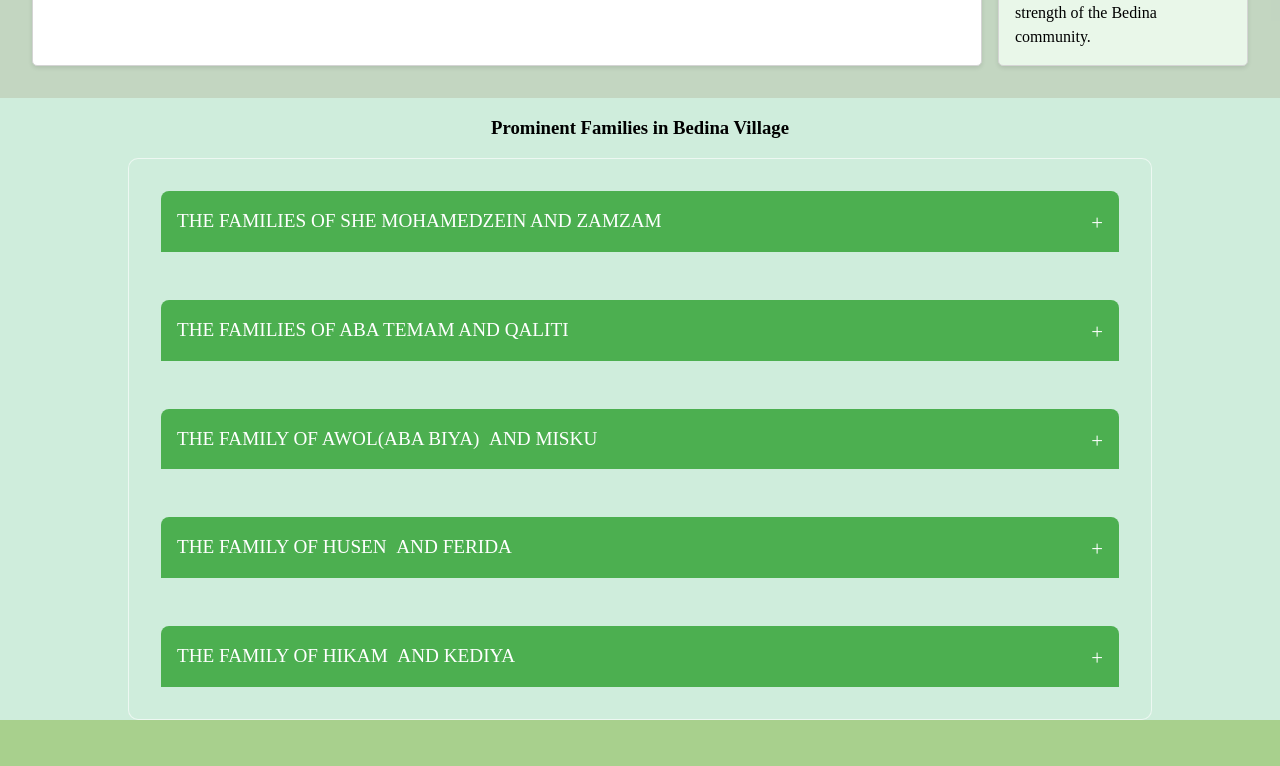
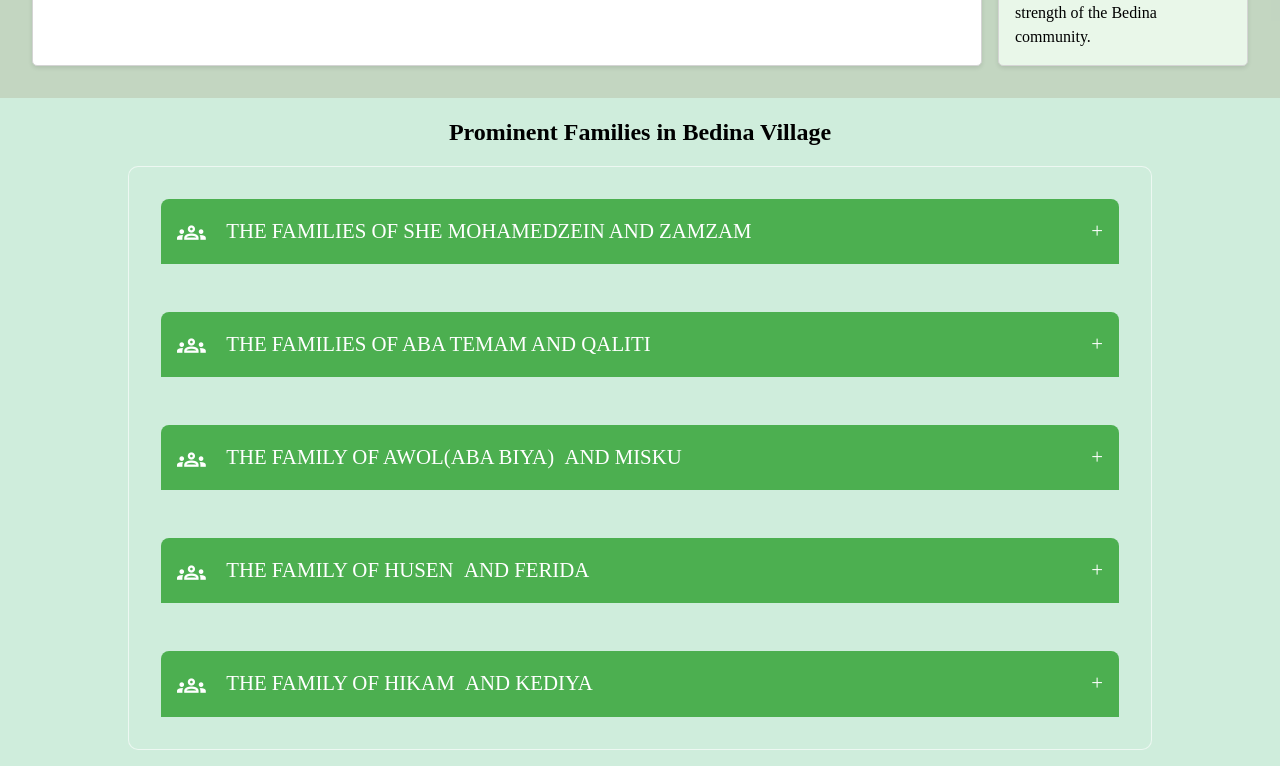
Before and after one commit to AbdiAhmed6457/bedina, a plain HTML site: page index.html in a window 1280 px wide. Shown: the part 2774-3540 px from the top of the page. Before the commit the page ends 3494 px from the top, so only its background shows below. Drawn offline with nearby package versions, Linux system fonts and the light colour scheme; a web font is replaced by a local one.

Commit message:
working on the numbers showcases

```diff
--- a/index.html
+++ b/index.html
@@ -3,10 +3,10 @@
 <head>
     <meta charset="UTF-8">
     <meta name="viewport" content="width=device-width, initial-scale=1.0">
-    <link href="https://fonts.googleapis.com/css2?family=Sofia:wght@400;700&display=swap" rel="stylesheet">
+    <link href="https://fonts.googleapis.com/css2?family=Material+Symbols+Outlined" rel="stylesheet">
+    <link rel="stylesheet" href="style.css">
 
-    <link rel="stylesheet" href="style.css">
-    <title>Document</title>
+    <title>BEDINA</title>
 </head>
 <body>
     <div class="container">
@@ -303,12 +303,17 @@
             </div>
 
             <div class="fam-name-list " id="family-page">
-                <h3>Prominent Families in Bedina Village</h3>
+                <h2>Prominent Families in Bedina Village</h2>
 
                 <div class="family-grid">
                     <div class="family-card">
                         <input type="checkbox" id="family1" class="accordion-toggle first-toggle">
-                        <label for="family1" class="accordion-label"> THE FAMILIES OF SHE MOHAMEDZEIN AND ZAMZAM </label>
+
+                        <label for="family1" class="accordion-label"> <span class="material-symbols-outlined">
+                            groups
+                        </span> &nbsp;&nbsp;
+
+                        THE FAMILIES OF SHE MOHAMEDZEIN AND ZAMZAM </label>
 
                         <div class="accordion-content content-1">
                             <table border="1">
@@ -419,7 +424,11 @@
                     </div>
                     <div class="family-card">
                         <input type="checkbox" id="family2" class="accordion-toggle second-toggle">
-                        <label for="family2" class="accordion-label">THE FAMILIES OF ABA TEMAM AND QALITI</label>
+                        <label for="family2" class="accordion-label">
+                            <span class="material-symbols-outlined">
+                                groups
+                            </span> &nbsp;&nbsp;
+                            THE FAMILIES OF ABA TEMAM AND QALITI</label>
 
                         <div class="accordion-content content-2">
                             <table border="1">
@@ -501,7 +510,11 @@
 
                     <div class="family-card">
                         <input type="checkbox" id="family3" class="accordion-toggle third-toggle" >
-                        <label for="family3" class="accordion-label">THE FAMILY OF AWOL(ABA BIYA) &nbsp;AND MISKU</label>
+                        <label for="family3" class="accordion-label">
+                            <span class="material-symbols-outlined">
+                                groups
+                            </span> &nbsp;&nbsp;
+                            THE FAMILY OF AWOL(ABA BIYA) &nbsp;AND MISKU</label>
                         <div class="accordion-content content-3">
 
                             <table border="1">
@@ -576,7 +589,11 @@
 
                     <div class="family-card">
                         <input type="checkbox" id="family4" class="accordion-toggle third-toggle" >
-                        <label for="family4" class="accordion-label">THE FAMILY OF HUSEN &nbsp;AND FERIDA</label>
+                        <label for="family4" class="accordion-label">
+                            <span class="material-symbols-outlined">
+                                groups
+                            </span> &nbsp;&nbsp;
+                            THE FAMILY OF HUSEN &nbsp;AND FERIDA</label>
                         <div class="accordion-content content-4">
 
                             <table border="1" class="husen">
@@ -613,7 +630,10 @@
 
                     <div class="family-card">
                         <input type="checkbox" id="family5" class="accordion-toggle third-toggle" >
-                        <label for="family5" class="accordion-label">THE FAMILY OF HIKAM &nbsp;AND KEDIYA</label>
+                        <label for="family5" class="accordion-label">
+                            <span class="material-symbols-outlined">
+                                groups
+                            </span> &nbsp;&nbsp; THE FAMILY OF HIKAM &nbsp;AND KEDIYA</label>
                         <div class="accordion-content content-5">
 
                             <table border="1" class="hikam">
@@ -651,9 +671,18 @@
                     </div>
                 </div>
 
+                <div class="fam-numbers">
+
+                </div>
 
 
              </div>
+       </div>
+
+       <div id="about-page" class="about">
+          <div class="the-team">
+
+          </div>
        </div>
 
     </div>
--- a/style.css
+++ b/style.css
@@ -833,7 +833,7 @@ padding: 2rem;
 
 }
 .accordion-label {
-    font-size: larger;
+    font-size: 1.3rem;
 }
 
 #family1:checked ~ .content-1 {
@@ -900,3 +900,10 @@ td[rowspan] {
 .grandchildren-column {
     padding-left: 2rem;
 }
+
+.material-symbols-outlined {
+   margin-top: 1px;
+   font-size: 1.8rem;
+   vertical-align: middle;
+   display: inline-block;
+}
```
